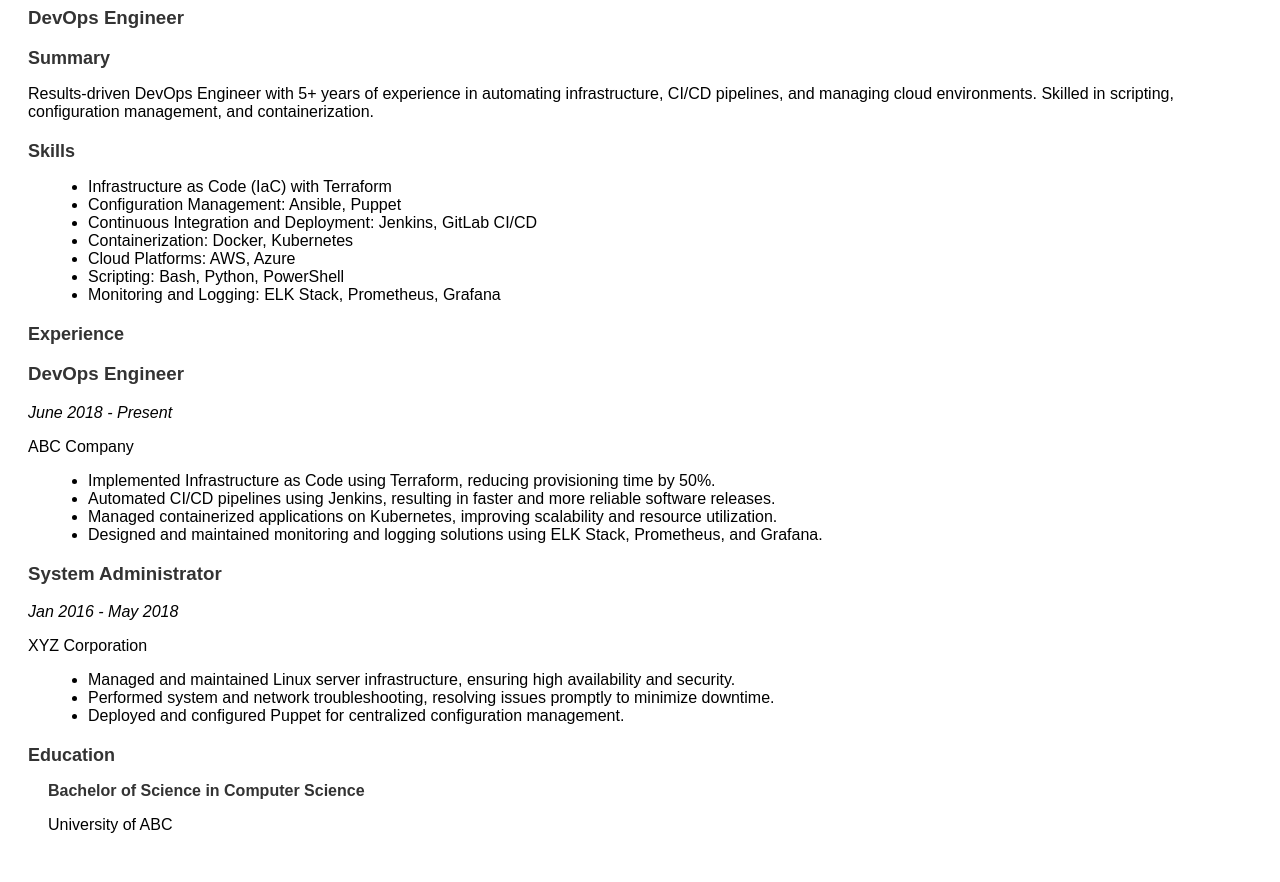
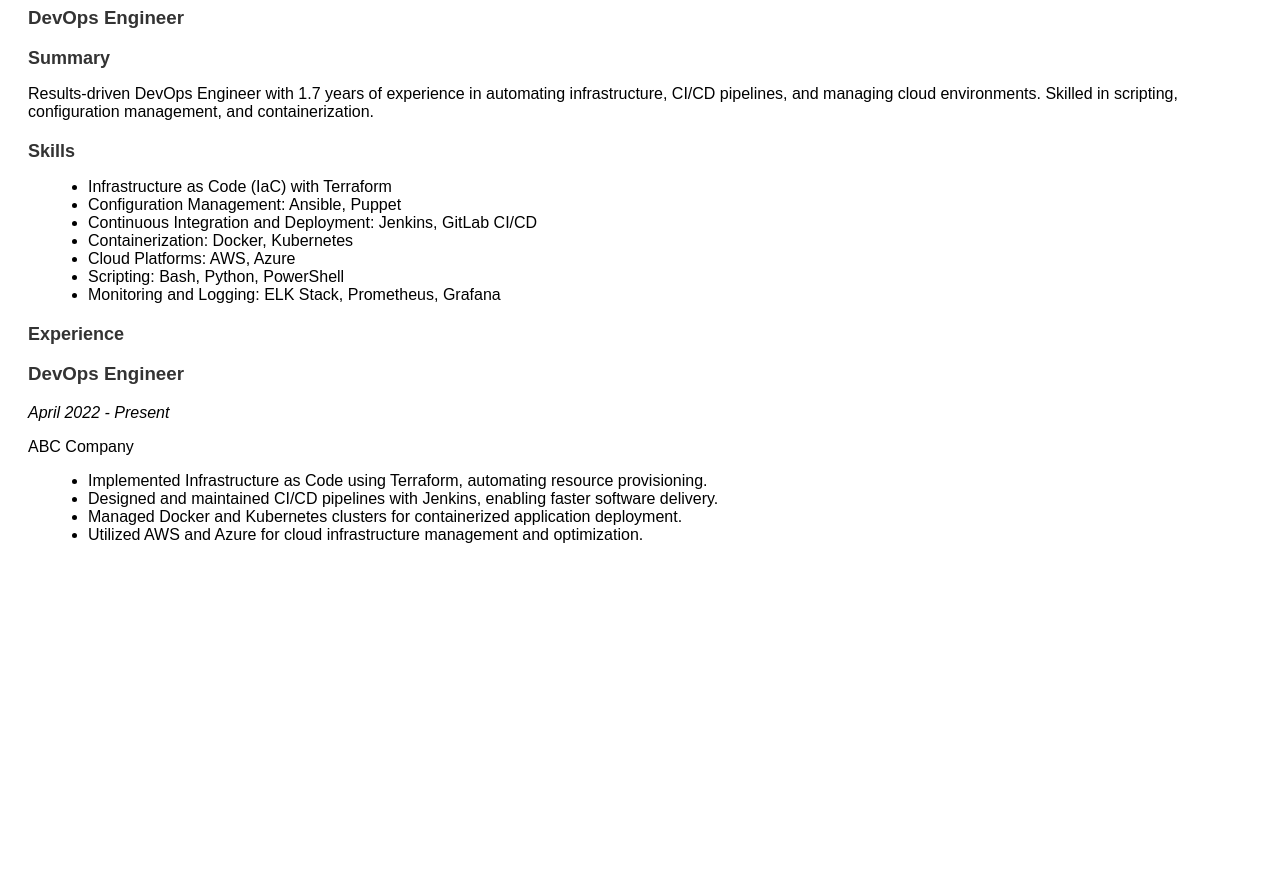
Before and after one commit to sai8465/sai8465.github.io, a plain HTML site: page index.html in a window 1280 px wide. Shown: the part 101-983 px from the top of the page. After the commit the page ends 800 px from the top, so only its background shows below. Drawn offline with Linux system fonts and the light colour scheme.

Commit message:
Update index.html

```diff
--- a/index.html
+++ b/index.html
@@ -1,7 +1,7 @@
 <!DOCTYPE html>
 <html>
 <head>
-  <title>DevOps Resume</title>
+  <title>DevOps Resume - Saikrishna K</title>
   <style>
     body {
       font-family: Arial, sans-serif;
@@ -38,12 +38,12 @@
   </style>
 </head>
 <body>
-  <h1>John Doe</h1>
+  <h1>Saikrishna K</h1>
   <h3>DevOps Engineer</h3>
 
   <div class="section">
     <h2 class="section-title">Summary</h2>
-    <p>Results-driven DevOps Engineer with 5+ years of experience in automating infrastructure, CI/CD pipelines, and managing cloud environments. Skilled in scripting, configuration management, and containerization.</p>
+    <p>Results-driven DevOps Engineer with 1.7 years of experience in automating infrastructure, CI/CD pipelines, and managing cloud environments. Skilled in scripting, configuration management, and containerization.</p>
   </div>
 
   <div class="section">
@@ -63,32 +63,14 @@
     <h2 class="section-title">Experience</h2>
     <div class="experience-item">
       <h3 class="experience-title">DevOps Engineer</h3>
-      <p class="experience-date">June 2018 - Present</p>
+      <p class="experience-date">April 2022 - Present</p>
       <p>ABC Company</p>
       <ul class="sub-section">
-        <li>Implemented Infrastructure as Code using Terraform, reducing provisioning time by 50%.</li>
-        <li>Automated CI/CD pipelines using Jenkins, resulting in faster and more reliable software releases.</li>
-        <li>Managed containerized applications on Kubernetes, improving scalability and resource utilization.</li>
-        <li>Designed and maintained monitoring and logging solutions using ELK Stack, Prometheus, and Grafana.</li>
+        <li>Implemented Infrastructure as Code using Terraform, automating resource provisioning.</li>
+        <li>Designed and maintained CI/CD pipelines with Jenkins, enabling faster software delivery.</li>
+        <li>Managed Docker and Kubernetes clusters for containerized application deployment.</li>
+        <li>Utilized AWS and Azure for cloud infrastructure management and optimization.</li>
       </ul>
-    </div>
-    <div class="experience-item">
-      <h3 class="experience-title">System Administrator</h3>
-      <p class="experience-date">Jan 2016 - May 2018</p>
-      <p>XYZ Corporation</p>
-      <ul class="sub-section">
-        <li>Managed and maintained Linux server infrastructure, ensuring high availability and security.</li>
-        <li>Performed system and network troubleshooting, resolving issues promptly to minimize downtime.</li>
-        <li>Deployed and configured Puppet for centralized configuration management.</li>
-      </ul>
-    </div>
-  </div>
-
-  <div class="section">
-    <h2 class="section-title">Education</h2>
-    <div class="sub-section">
-      <h3 class="sub-section-title">Bachelor of Science in Computer Science</h3>
-      <p>University of ABC</p>
     </div>
   </div>
 </body>
```
